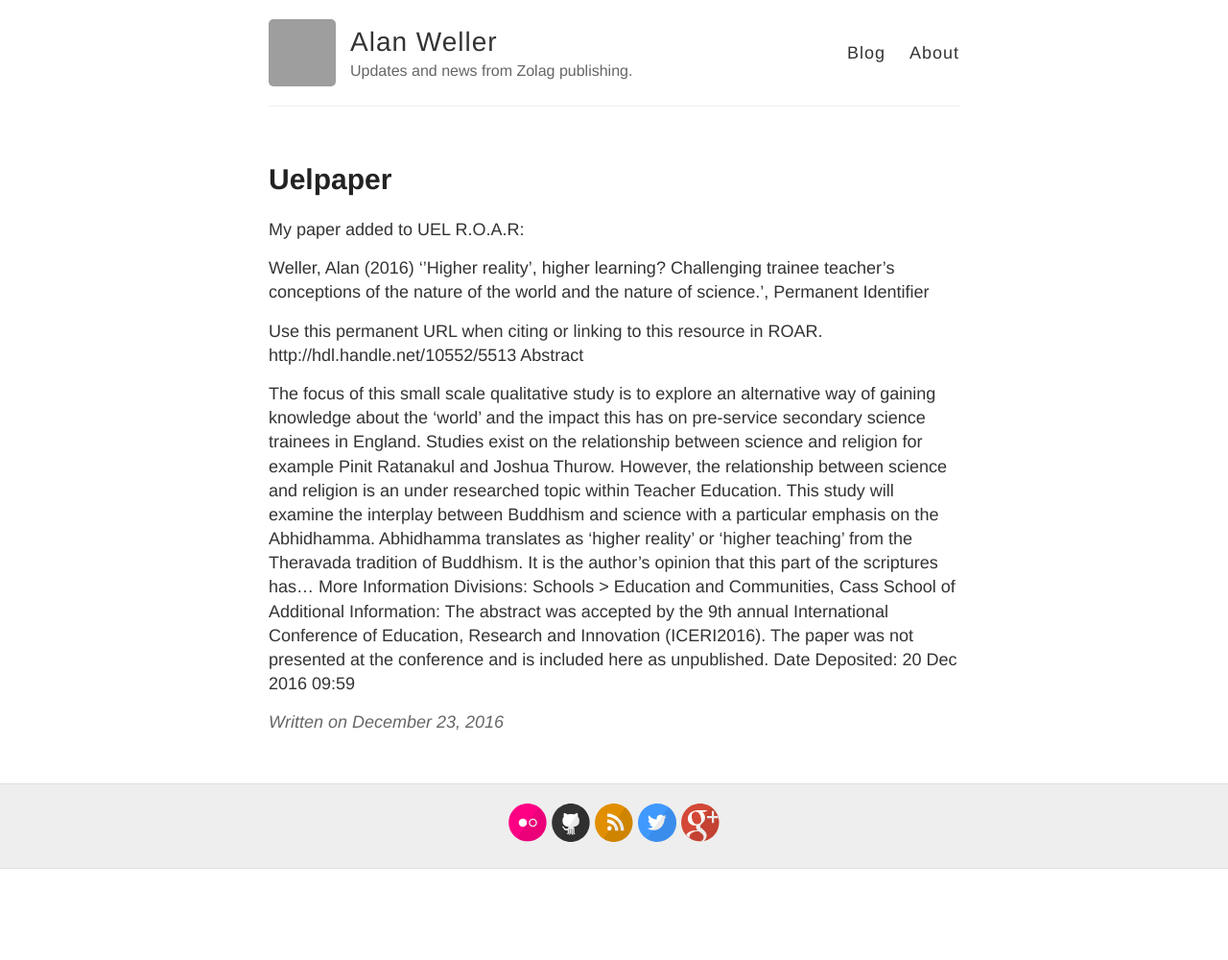
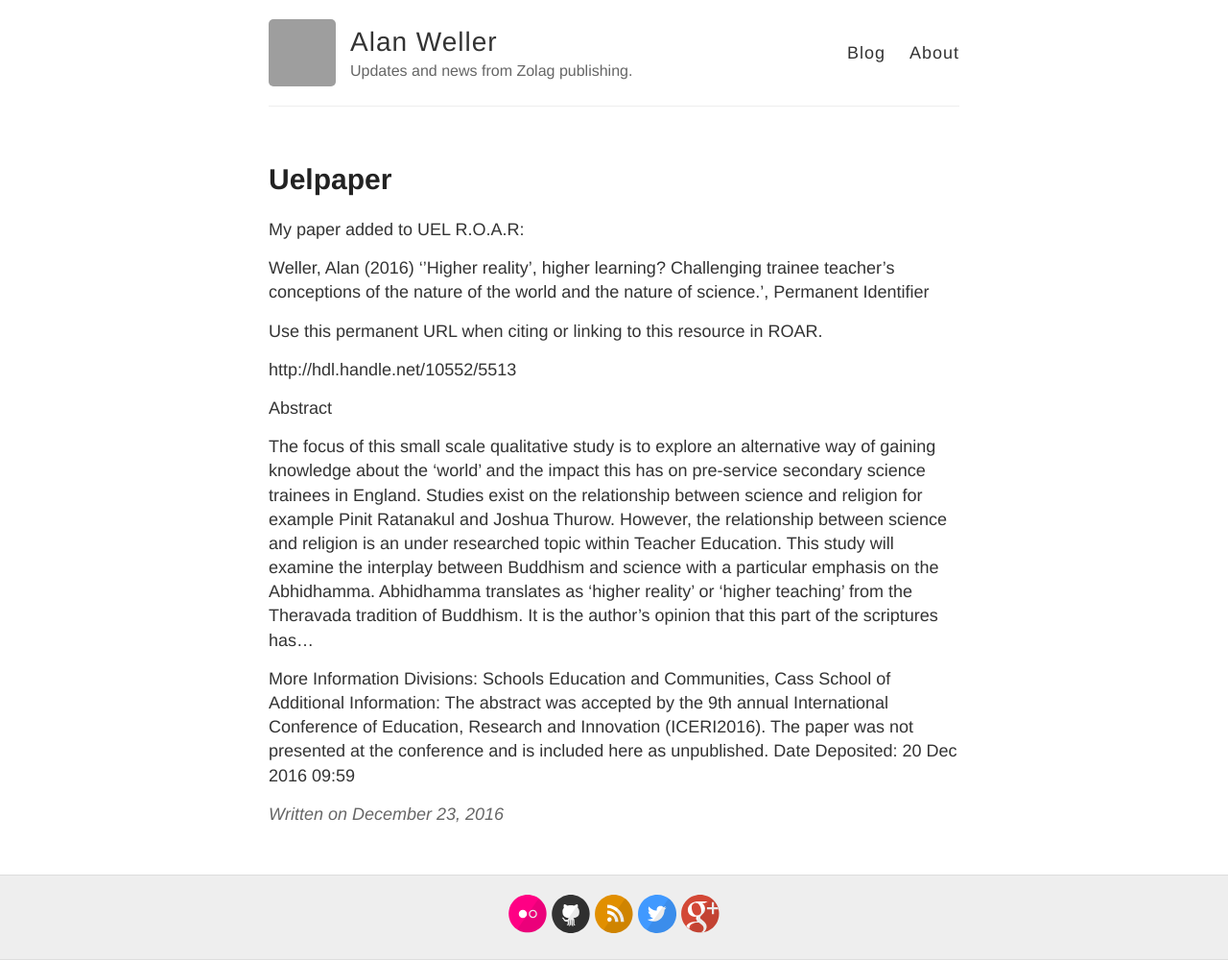
Before and after one commit to alwell/alwell.github.io, a Jekyll site: the page built from _posts/2016-12-23-UELpaper.md, in a window 1280 px wide. Shown: the whole page at 96% size. Built offline with Jekyll 4.4.1, drawn with Linux system fonts in a browser that asks for light colours; our own code applies the rules of GitHub Pages for plain Markdown files; Markdown is read by kramdown in place of the engine named in the settings; comment, search, counter and statistics services are not loaded; before the commit the page ends 905 px from its top, so only the background shows below that; grey boxes are pictures that could not be loaded.

```diff
--- a/_posts/2016-12-23-UELpaper.md
+++ b/_posts/2016-12-23-UELpaper.md
@@ -4,11 +4,14 @@ Weller, Alan (2016) ‘'Higher reality', higher learning? Challenging trainee te
 Permanent Identifier
 
 Use this permanent URL when citing or linking to this resource in ROAR.
+
 http://hdl.handle.net/10552/5513
+
 Abstract
 
 The focus of this small scale qualitative study is to explore an alternative way of gaining knowledge about the 'world' and the impact this has on pre-service secondary science trainees in England. Studies exist on the relationship between science and religion for example Pinit Ratanakul and Joshua Thurow. However, the relationship between science and religion is an under researched topic within Teacher Education. This study will examine the interplay between Buddhism and science with a particular emphasis on the Abhidhamma. Abhidhamma translates as 'higher reality' or 'higher teaching' from the Theravada tradition of Buddhism. It is the author’s opinion that this part of the scriptures has...
+
 More Information
-Divisions: 	Schools > Education and Communities, Cass School of
-Additional Information: 	The abstract was accepted by the 9th annual International Conference of Education, Research and Innovation (ICERI2016). The paper was not presented at the conference and is included here as unpublished.
-Date Deposited: 	20 Dec 2016 09:59
+Divisions: 	Schools Education and Communities, Cass School of
+Additional Information: The abstract was accepted by the 9th annual International Conference of Education, Research and Innovation (ICERI2016). The paper was not presented at the conference and is included here as unpublished.
+Date Deposited: 20 Dec 2016 09:59
```
